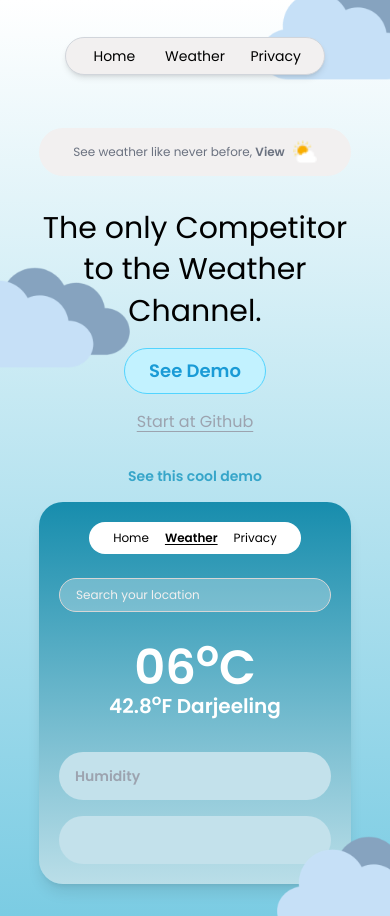
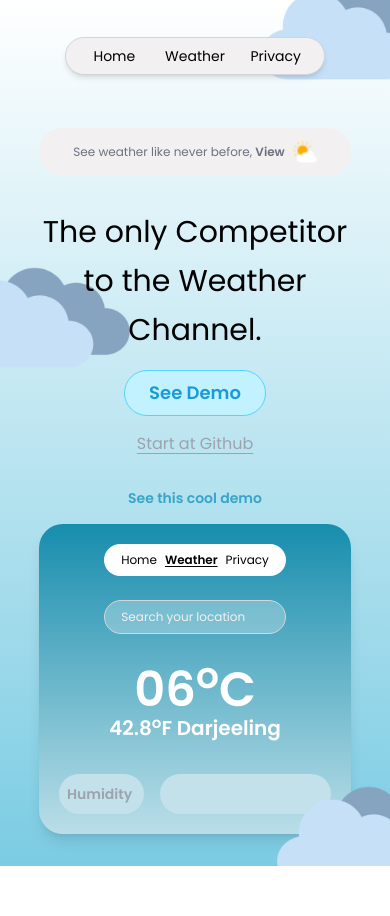
Before and after one commit to Avizaz040/WeatherApp, a React (Vite) app: page /privacy in a window 390 px wide. Both pictures are taken after a click on the item "Home". After the commit the page ends 866 px from the top, so only its background shows below. Built offline with nearby package versions, Linux system fonts and the light colour scheme.

Commit message:
font responsive update

```diff
--- a/src/components/Home.jsx
+++ b/src/components/Home.jsx
@@ -25,7 +25,7 @@ function Home() {
 
       {/* Heading */}
       <div className="w-4/5 md:w-3/5 text-center mb-4 z-20">
-        <p className="text-3xl md:text-5xl lg:text-7xl font-normal leading-snug">
+        <p className="text-3xl md:text-5xl lg:text-7xl font-normal leading-relaxed md:leading-normal lg:leading-snug">
           The only Competitor to the Weather Channel.
         </p>
       </div>
@@ -44,7 +44,7 @@ function Home() {
       <img
         src={cloudImage}
         alt="cloud Image"
-        className="absolute -left-16 md:-left-8 lg:left-32 top-52 md:top-72 lg:top-40 w-[200px] md:w-[300px] lg:w-[500px]"
+        className="absolute -left-16 md:-left-8 lg:left-32 top-52 md:top-72 lg:top-52 w-[200px] md:w-[300px] lg:w-[500px]"
       />
 
       {/* Cool Demo Section */}
@@ -57,7 +57,7 @@ function Home() {
       {/* Weather Card */}
       <div className="w-4/5 md:w-3/5 lg:w-3/6 bg-gradient-to-b from-[#178dad] to-[#badee8] rounded-3xl flex flex-col justify-start items-center p-5 mb-8 shadow-lg">
         {/* Navigation Links */}
-        <div className="flex flex-row justify-center items-center gap-4 text-xs bg-white rounded-full px-6 py-2 mb-6">
+        <div className="w-8/12 md:w-2/4 lg:w-1/4  flex flex-row justify-center items-center gap-2 text-xs bg-white rounded-full px-6 py-2 mb-6">
           <p className="cursor-pointer">Home</p>
           <p className="font-semibold underline underline-offset-2 cursor-pointer">
             Weather
@@ -66,7 +66,7 @@ function Home() {
         </div>
 
         {/* Search Input */}
-        <div className="w-full md:w-3/5 text-left bg-[#ffffff48] rounded-full text-xs text-[#f2f0f0] px-4 py-2 border border-[#d7d6d6] mb-8">
+        <div className="w-2/3 md:w-3/5 text-left bg-[#ffffff48] rounded-full text-xs text-[#f2f0f0] px-4 py-2 border border-[#d7d6d6] mb-8">
           Search your location
         </div>
 
@@ -81,13 +81,13 @@ function Home() {
         </div>
 
         {/* Humidity Section */}
-        <div className="w-full flex flex-col md:flex-row justify-center items-center gap-4">
-          <div className="h-12 w-full md:w-1/4 bg-[#c3e1eb] rounded-full flex items-center px-4 text-gray-400 font-semibold text-sm">
+        <div className="w-full flex flex-row md:flex-row justify-center items-center gap-4">
+          <div className="h-10 md:h-14 w-1/3 md:w-1/4 bg-[#c3e1eb] rounded-full flex items-center text-center px-2 md:px-4 lg:px-6 text-gray-400 font-semibold text-sm">
             Humidity
           </div>
           <input
             type="text"
-            className="h-12 w-full md:w-2/4 bg-[#c3e1eb] rounded-full px-4 text-gray-400 font-semibold text-sm outline-none"
+            className="h-10 md:h-14 w-2/3 md:w-2/4 bg-[#c3e1eb] rounded-full px-4 text-gray-400 font-semibold text-sm outline-none"
             disabled
           />
         </div>
```
